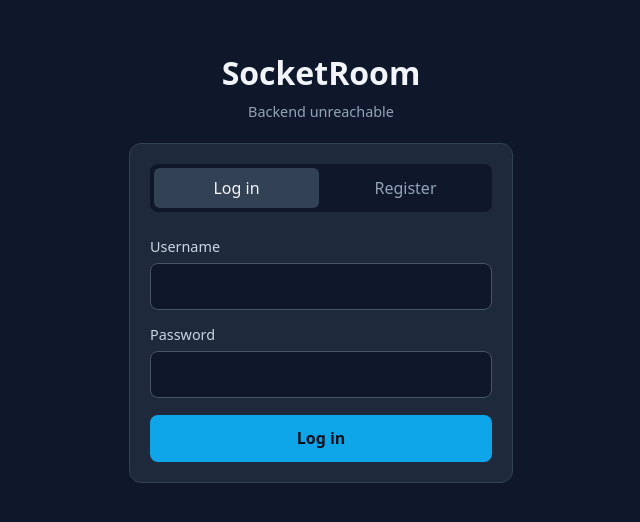
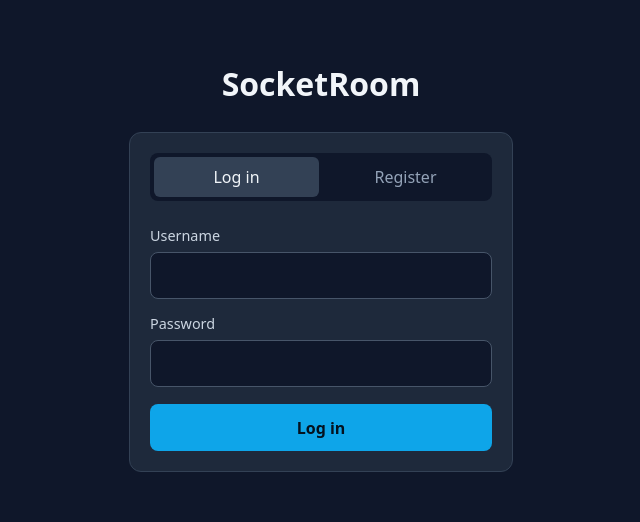
Before and after one commit to sxkshmgit/SocketRoom, a plain HTML site: page frontend/index.html in a window 1280 px wide. Shown: the part 134-656 px from the top of the page, without its empty margins (319-959 px from the left). Drawn offline with Linux system fonts and the light colour scheme; no server answers.

Commit message:
fix: remove backend status message

```diff
--- a/frontend/app.js
+++ b/frontend/app.js
@@ -521,19 +521,6 @@ async function handleReconnect() {
     reconnecting = false;
   }
 }
-// ---------- backend health (unchanged behaviour) ----------
-
-async function checkBackend() {
-  const el = $("status");
-  try {
-    const res = await fetch("/health");
-    if (!res.ok) throw new Error(res.status);
-    const data = await res.json();
-    el.textContent = `Backend: ${data.status}`;
-  } catch {
-    el.textContent = "Backend unreachable";
-  }
-}
 
 // ---------- wiring ----------
 
@@ -546,5 +533,4 @@ chat.form.addEventListener("submit", handleSend);
 chat.reconnect.addEventListener("click", handleReconnect);
 
 showView("loading");
-checkBackend();
 restoreSession();
--- a/frontend/index.html
+++ b/frontend/index.html
@@ -10,7 +10,6 @@
     <main class="page">
       <header class="brand">
         <h1>SocketRoom</h1>
-        <p id="status" class="muted">Checking backend...</p>
       </header>
 
       <p id="loading-view" class="muted" role="status">Checking your session…</p>
```
